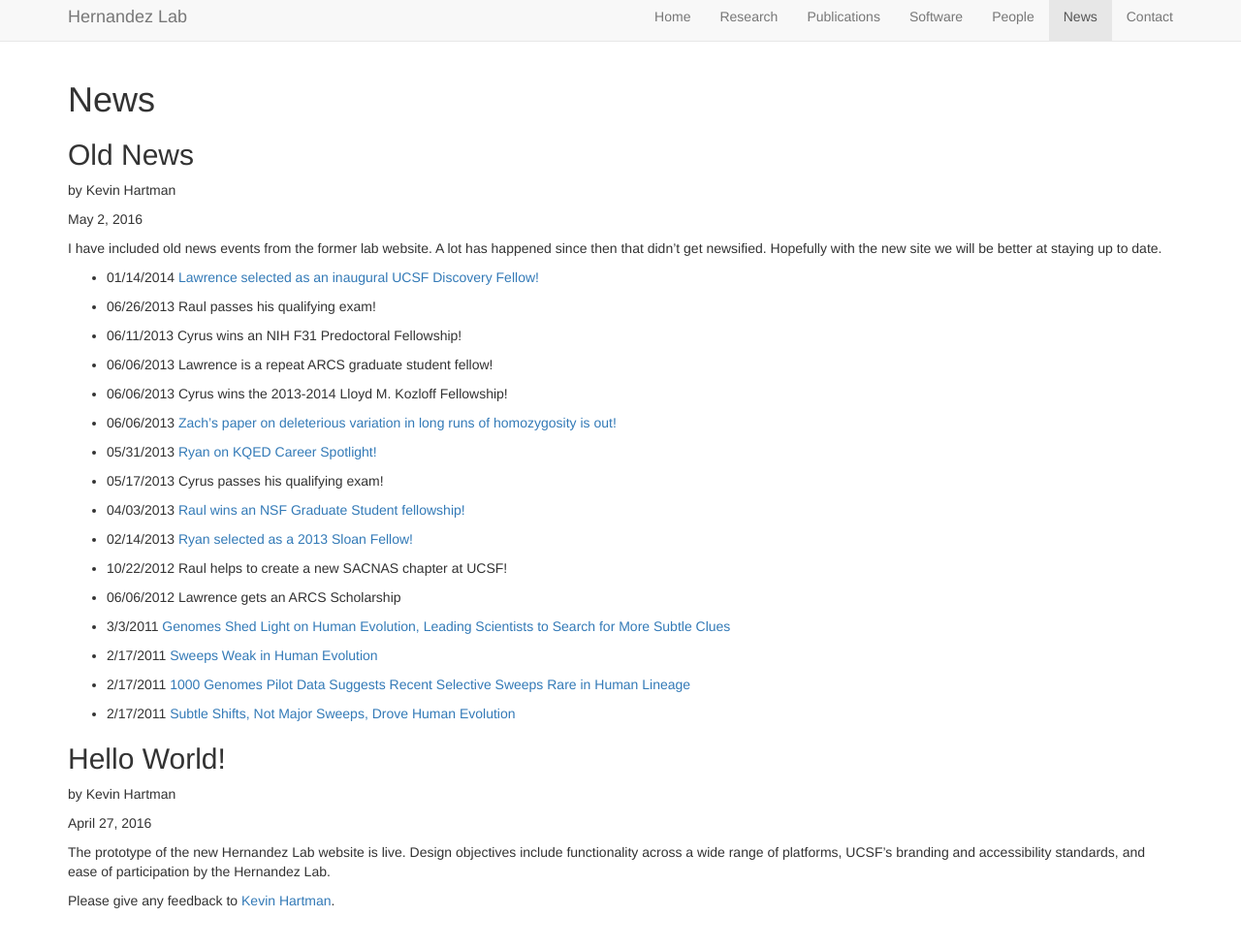
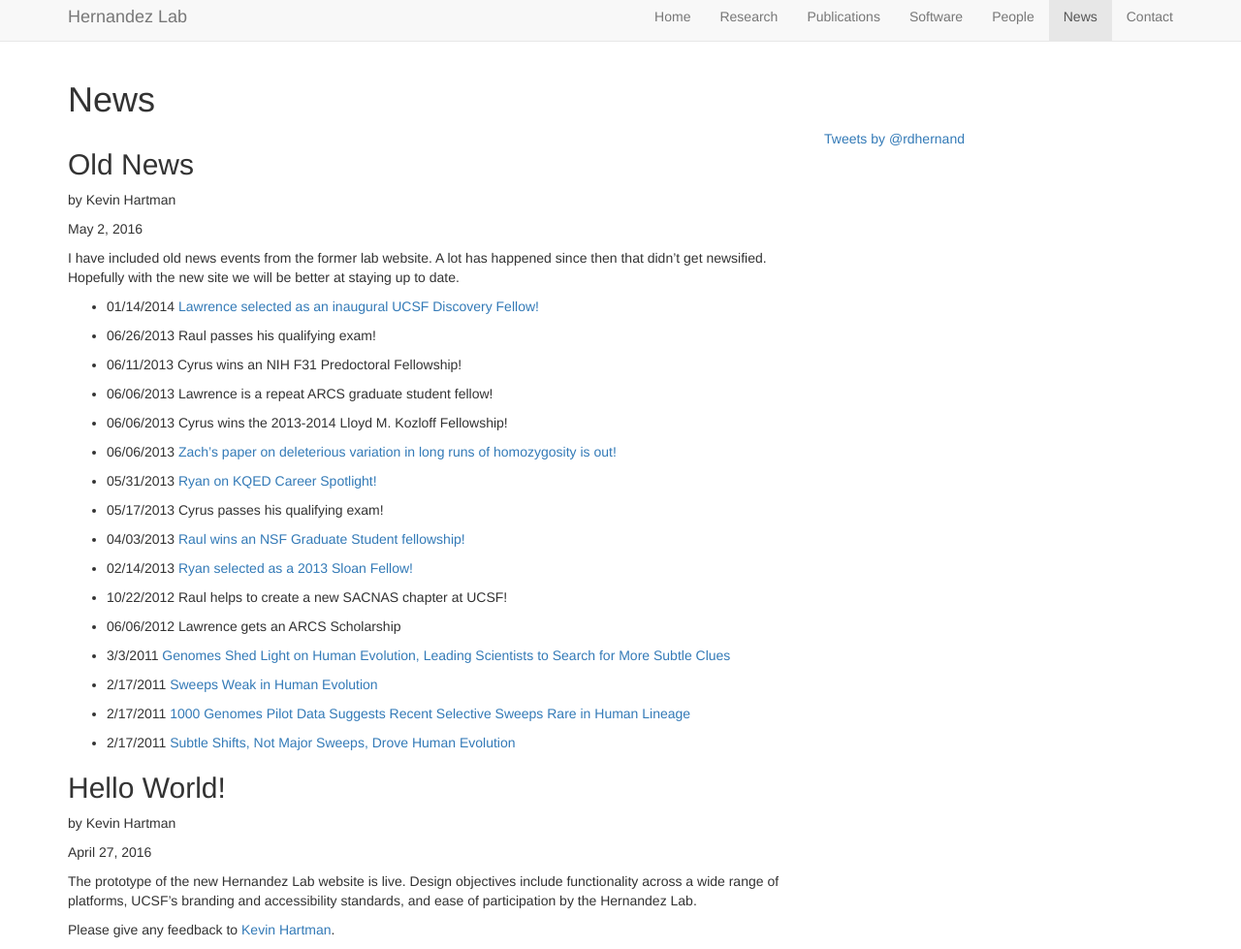
Before and after one commit to HernandezLab/hernandezlab.github.io, a Jekyll site: the page built from news/index.html, in a window 1280 px wide, cut to the strip 48-1027 px from the top of the page. Shown: the whole strip at 97% size. Built offline with Jekyll 4.4.1, drawn with Linux system fonts in a browser that asks for light colours; nearby versions of some CDN libraries; comment, search, counter and statistics services are not loaded; before the commit the page ends 997 px from its top, so only the background shows below that.

Commit message:
News Twitter sidebar

```diff
--- a/news/index.html
+++ b/news/index.html
@@ -3,11 +3,17 @@
 group: news
 ---
 <h1>News</h1>
-
-
+<div class="row">
+  <div class="col-sm-7 col-md-8">
     {% for pt in site.posts %}
       <h2>{{ pt.title }}</h2>
       <p>by {{ pt.author }}</p>
       <p>{{ pt.date | date: "%B %-d, %Y" }}</p>
       {{ pt.content }}
     {% endfor %}
+  </div>
+  <div class="col-sm-5 col-md-4 hidden-xs">
+    <a class="twitter-timeline" href="https://twitter.com/rdhernand" data-widget-id="731319063834546176">Tweets by @rdhernand</a>
+    <script>!function(d,s,id){var js,fjs=d.getElementsByTagName(s)[0],p=/^http:/.test(d.location)?'http':'https';if(!d.getElementById(id)){js=d.createElement(s);js.id=id;js.src=p+"://platform.twitter.com/widgets.js";fjs.parentNode.insertBefore(js,fjs);}}(document,"script","twitter-wjs");</script>
+  </div>
+</div>
```
Lines whose indentation alone changed are shown as unchanged.
